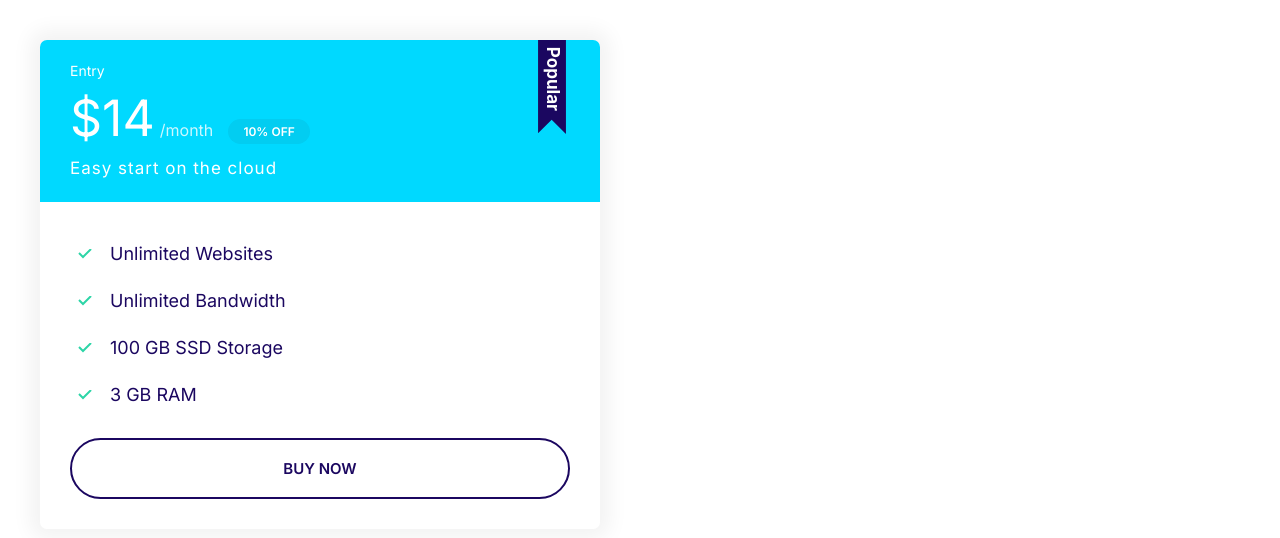
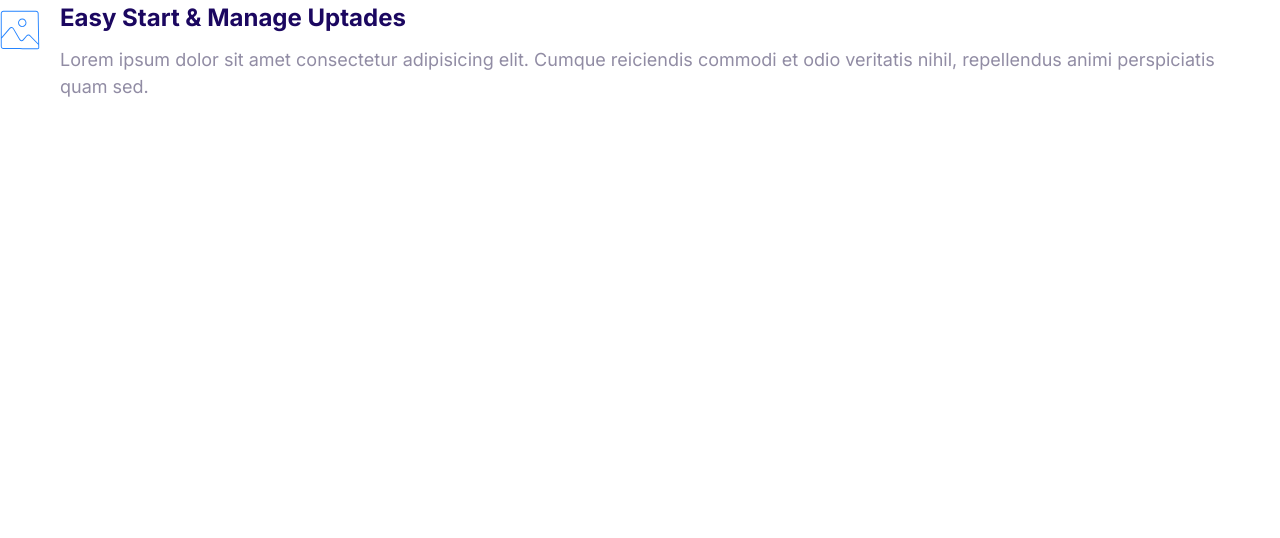
Before and after one commit to DiRenzoV/Vinishify, a plain HTML site: page index.html in a window 1280 px wide. Drawn offline with Linux system fonts and the light colour scheme.

Commit message:
Define Media Component.

```diff
--- a/css/styles.css
+++ b/css/styles.css
@@ -161,6 +161,11 @@ a {
 }
 
 /* Icons */
+
+.icon {
+  width: 40px;
+  height: 40px;
+}
 
 .icon--primary {
   fill: var(--color-primary);
@@ -362,3 +367,21 @@ a {
     font-size: 1.7rem;
   }
 }
+
+/* Media Objects */
+
+.media {
+  display: flex;
+}
+
+.media__tittle {
+  margin-top: 0;
+}
+
+.media__body {
+  margin: 0 2rem;
+}
+
+.media__image {
+  margin-top: 1rem;
+}
--- a/index.html
+++ b/index.html
@@ -15,26 +15,19 @@
     <title>Document</title>
   </head>
   <body>
-    <div style="width: 50%; padding: 4rem">
-      <div class="plan plan--popular">
-        <div class="card card--secondary">
-          <header class="card__header">
-            <h3 class="plan__name">Entry</h3>
-            <span class="plan__price">$14</span>
-            <span class="plan__billing-cycle">/month</span>
-            <span class="badge badge--secondary badge--small">10% OFF</span>
-            <span class="plan__description">Easy start on the cloud</span>
-          </header>
-          <div class="card__body">
-            <ul class="list list--tick">
-              <li class="list__item">Unlimited Websites</li>
-              <li class="list__item">Unlimited Bandwidth</li>
-              <li class="list__item">100 GB SSD Storage</li>
-              <li class="list__item">3 GB RAM</li>
-            </ul>
-            <button class="btn btn--outline btn--block">BUY NOW</button>
-          </div>
-        </div>
+    <div class="media">
+      <div class="media__image">
+        <svg class="icon icon--primary">
+          <use xlink:href="images/sprite.svg#snap"></use>
+        </svg>
+      </div>
+      <div class="media__body">
+        <h3 class="media__tittle">Easy Start & Manage Uptades</h3>
+        <p>
+          Lorem ipsum dolor sit amet consectetur adipisicing elit. Cumque
+          reiciendis commodi et odio veritatis nihil, repellendus animi
+          perspiciatis quam sed.
+        </p>
       </div>
     </div>
   </body>
```
Also changed, not shown: Media Component.html (added, +14 -0 lines).
